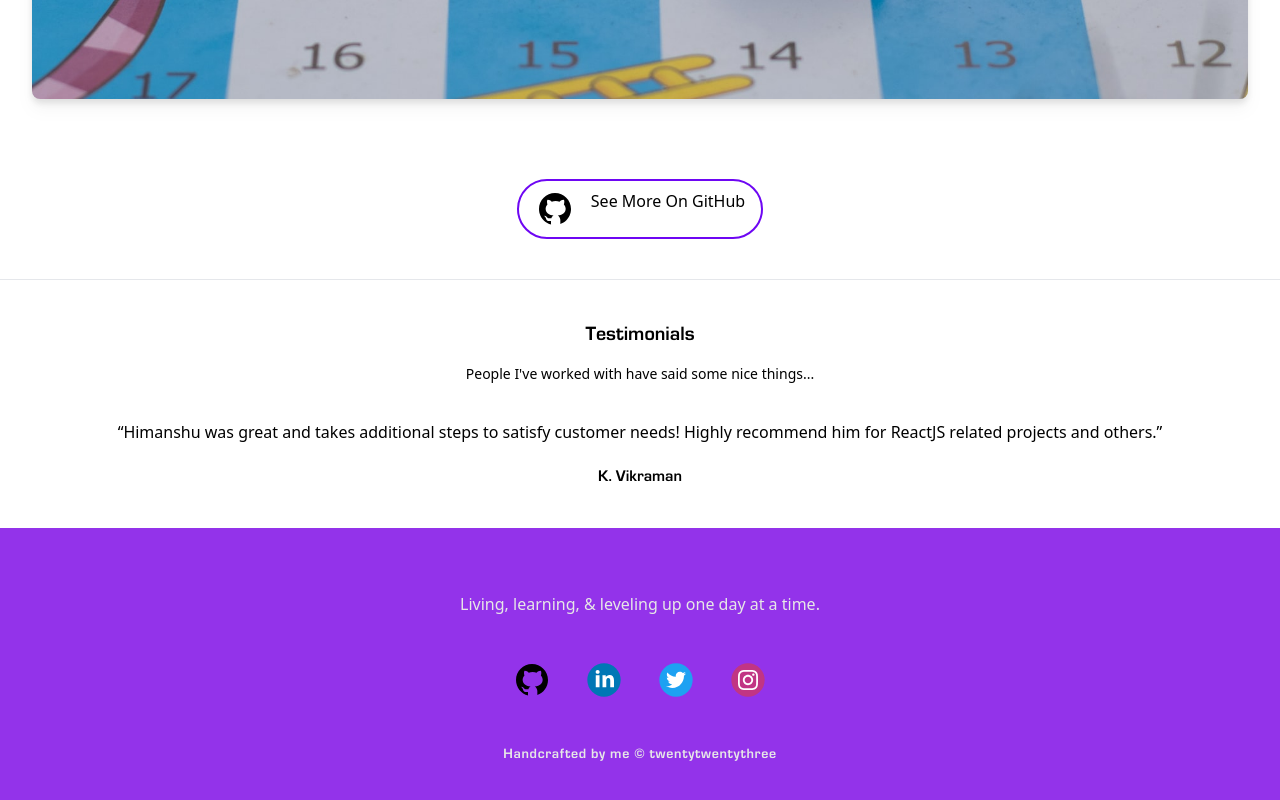
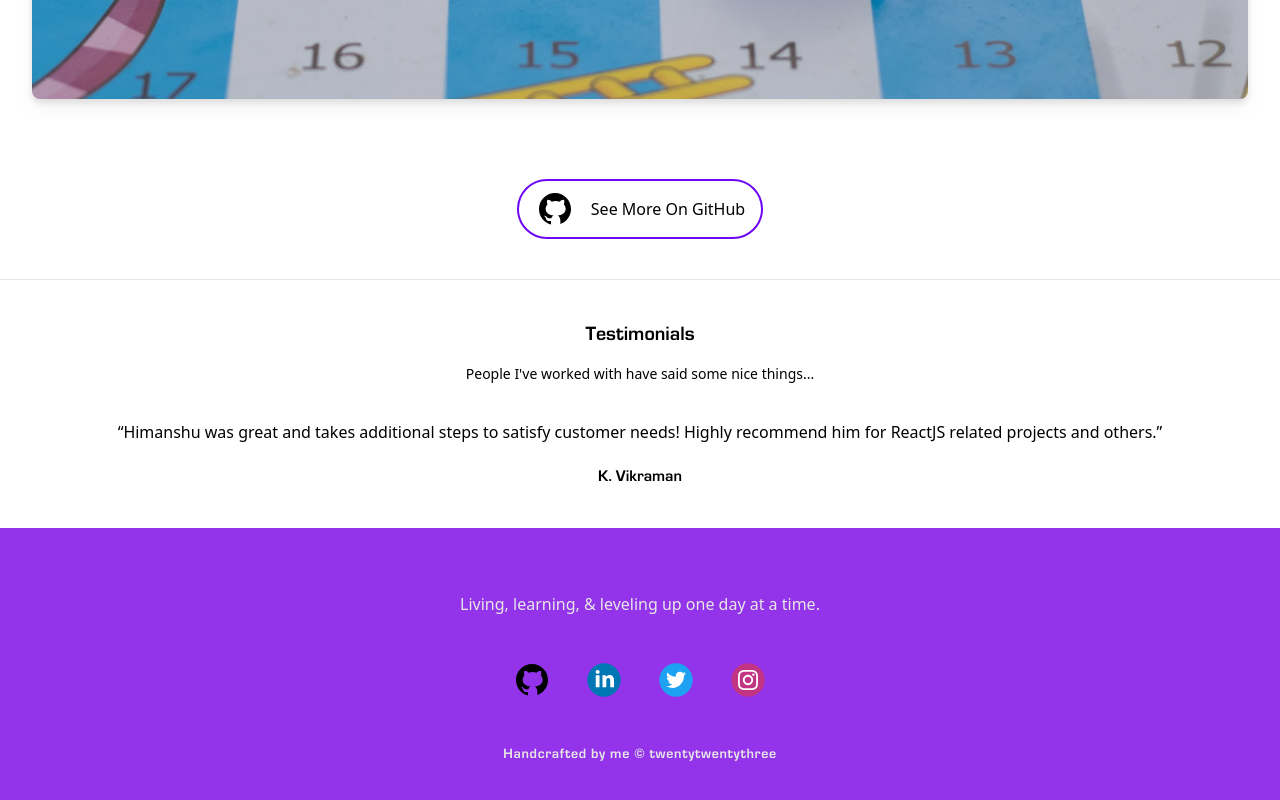
Before and after one commit to Himanshu2561/myWebsite, a React (Vite) app: page / in a window 1280 px wide. Shown: the part 7152-7952 px from the top of the page. Built offline with nearby package versions, Linux system fonts and the light colour scheme.

Commit message:
some-small-change

```diff
--- a/src/components/Work.jsx
+++ b/src/components/Work.jsx
@@ -80,9 +80,9 @@ const Cards = () => {
         <div className='text-center my-10'>
           <a href="https://github.com/Himanshu2561" target='_blank'>
             <button className='border-2 p-2 rounded-full border-[#6e07f3] hover:bg-[#6e07f3] transition ease-in-out duration-500 hover:text-white'>
-              <div className='flex'>
+              <div className='flex text-center items-center'>
                 <img className='mx-2' src={GH} alt="" />
-                <p className='mx-2 font-medium'>See More On GitHub</p>
+                <p className='mx-2 font-medium capitalize'>See More On GitHub</p>
               </div>
             </button>
           </a>
```
